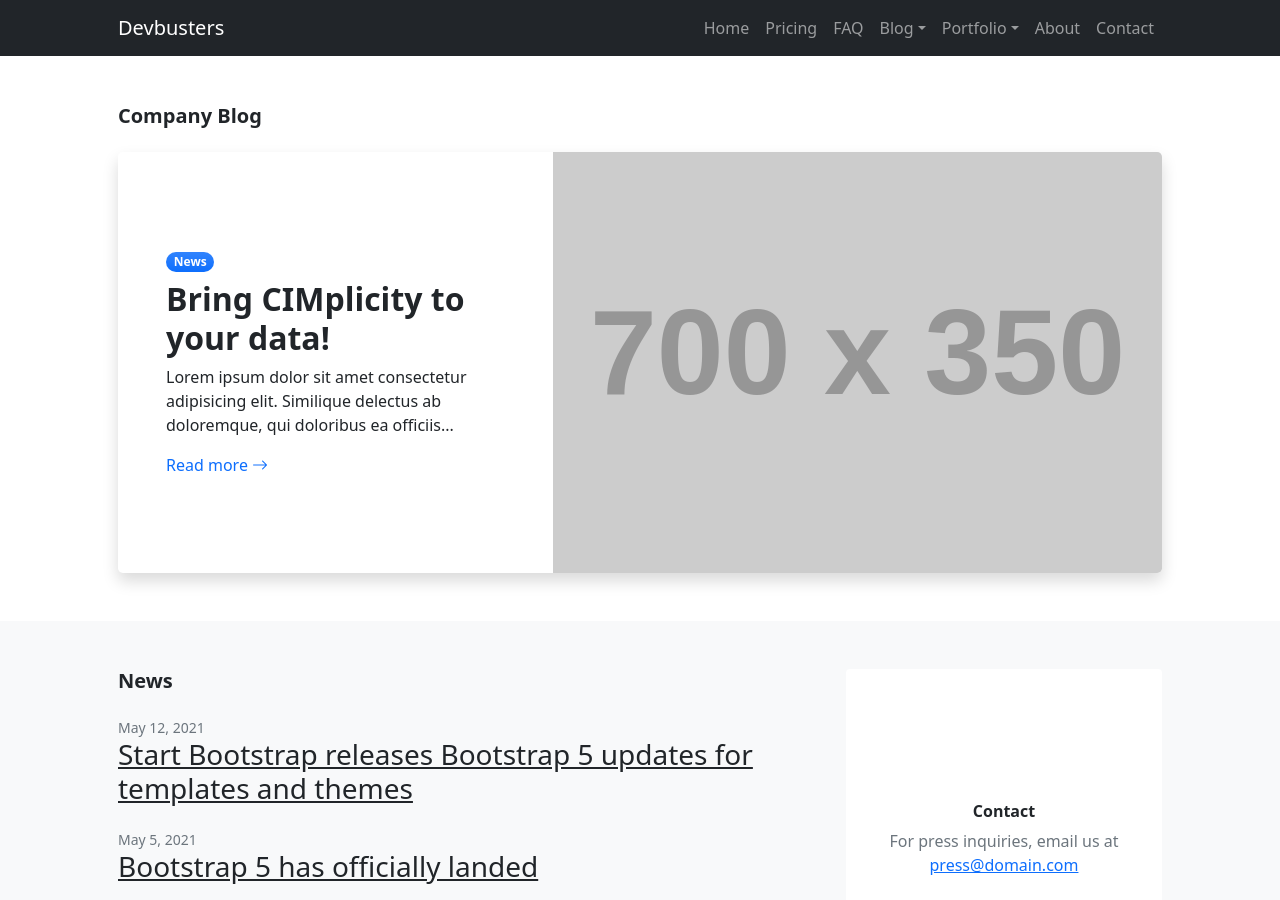
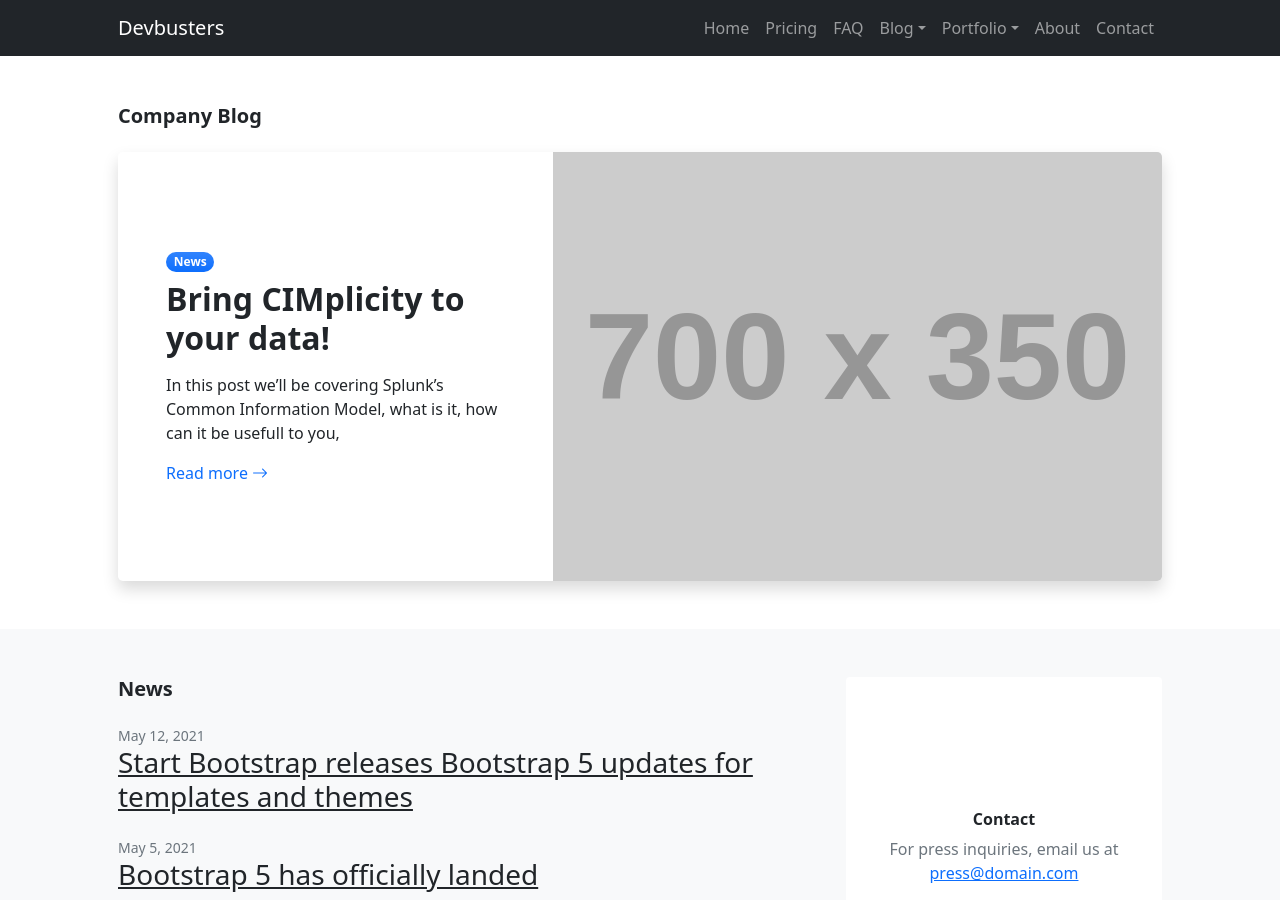
Before and after one commit to Devbusters/devbusters, a Jekyll site: the page built from blog.md, in a window 1280 px wide and 900 px high. Built offline with Jekyll 4.4.1, drawn with Linux system fonts in a browser that asks for light colours.

Commit message:
Update blog-home.html

```diff
--- a/_layouts/blog-home.html
+++ b/_layouts/blog-home.html
@@ -31,8 +31,7 @@
                                 <div class="p-4 p-md-5">
                                     <div class="badge bg-primary bg-gradient rounded-pill mb-2">News</div>
                                     <div class="h2 fw-bolder">{{ site.posts.last.title }}</div>
-                                    <p>Lorem ipsum dolor sit amet consectetur adipisicing elit. Similique delectus ab
-                                        doloremque, qui doloribus ea officiis...</p>
+                                    <p>{{ site.posts.last.excerpt }}</p>
                                     <a class="stretched-link text-decoration-none" href="{{ site.posts.last.url }}">
                                         Read more
                                         <i class="bi bi-arrow-right"></i>
```
